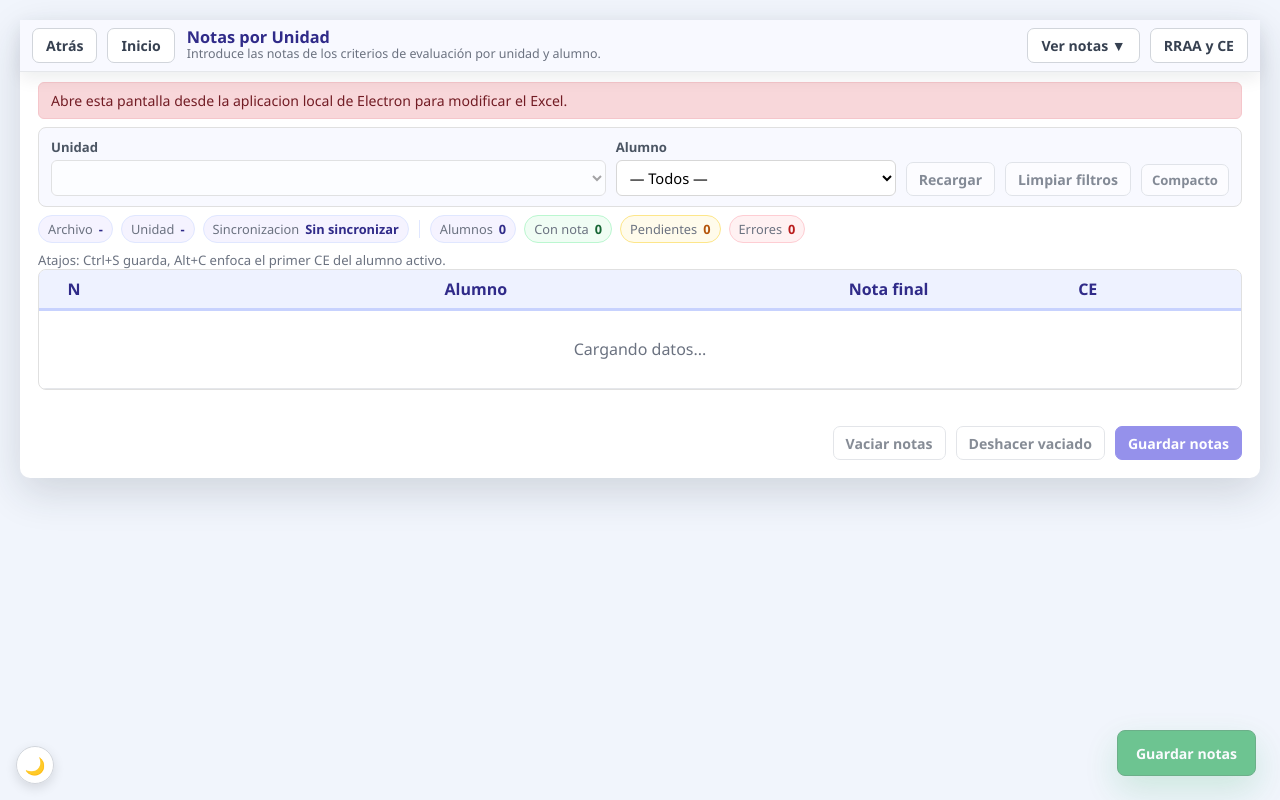
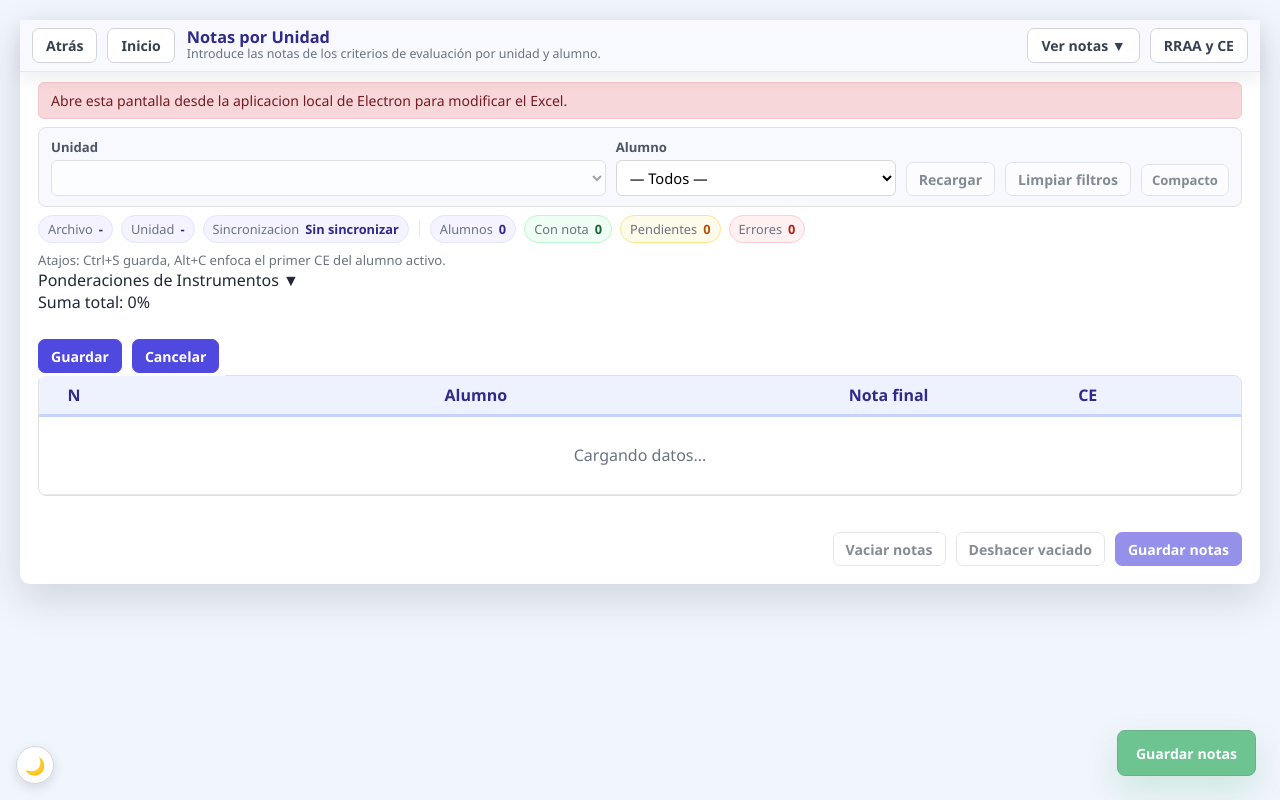
Before and after one commit to sebantonio/ESOnotasVariasActividades, a website: page gestor-notas.html in a window 1280 px wide. Drawn offline with Linux system fonts and the light colour scheme.

Commit message:
feat: agregar HTML del panel ponderaciones
- Panel collapsible con header clickeable + chevron + indicador cambios
- Estructura: slots-grid + suma-row + button-row
- Ubicación: entre párrafo atajos (línea 910) y sección tabla (línea 937)
- Clases CSS: .ponderaciones-panel, .ponderaciones-header, .ponderaciones-content, .ponderaciones-body, .slots-grid, .suma-row, .button-row
- Panel expandido por defecto: display:flex en .ponderaciones-content

Co-Authored-By: Claude Haiku 4.5 <noreply@anthropic.com>

```diff
--- a/gestor-notas.html
+++ b/gestor-notas.html
@@ -909,6 +909,31 @@
             </section>
             <p style="margin: 8px 0 0; color:#6b7280; font-size:0.82rem;">Atajos: Ctrl+S guarda, Alt+C enfoca el primer CE del alumno activo.</p>
 
+            <!-- Panel: Ponderaciones de Instrumentos -->
+            <div class="ponderaciones-panel">
+                <div class="ponderaciones-header" onclick="togglePonderaciones()">
+                    <span class="header-title">Ponderaciones de Instrumentos</span>
+                    <span class="chevron">▼</span>
+                    <span class="unsaved-indicator" id="unsavedIndicator" style="display:none;">●</span>
+                </div>
+                <div class="ponderaciones-content" id="ponderacionesContent" style="display:flex;">
+                    <div class="ponderaciones-body">
+                        <div class="slots-grid" id="slotsGrid">
+                            <!-- Generado por JS -->
+                        </div>
+                        <div class="suma-row">
+                            <label>Suma total:</label>
+                            <span id="sumaPesos">0%</span>
+                            <span id="sumaPesosAviso"></span>
+                        </div>
+                        <div class="button-row">
+                            <button type="button" onclick="guardarPonderaciones()" class="btn-primary">Guardar</button>
+                            <button type="button" onclick="cancelarPonderaciones()" class="btn-secondary">Cancelar</button>
+                        </div>
+                    </div>
+                </div>
+            </div>
+
             <section>
                 <div class="table-container">
                     <table>
```
